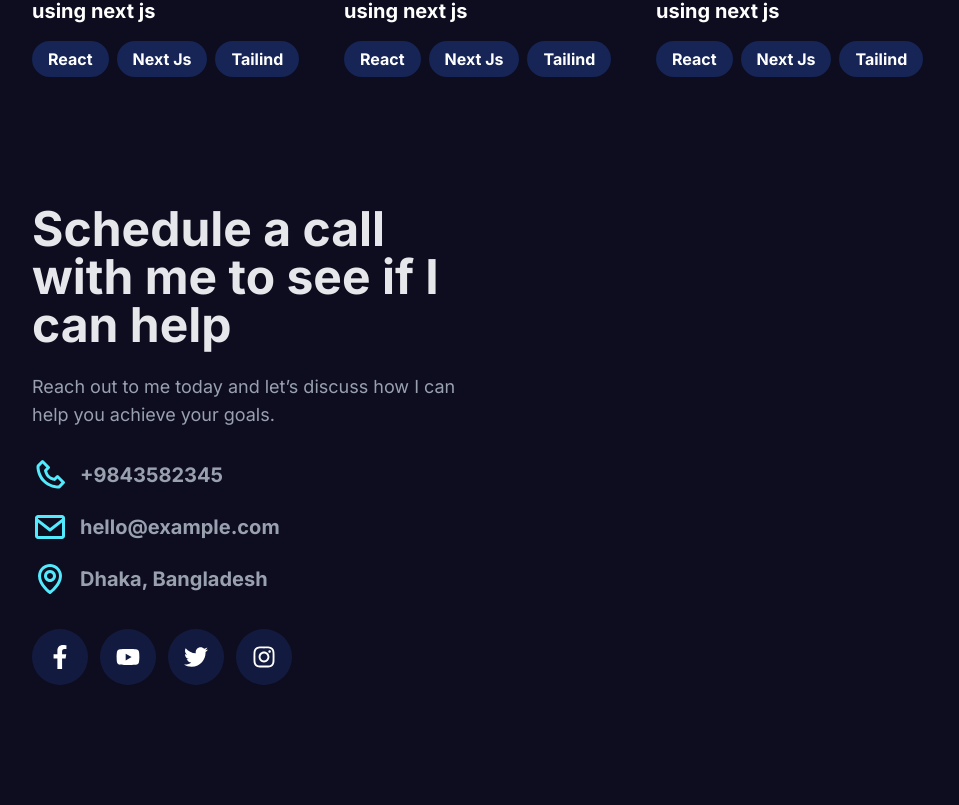
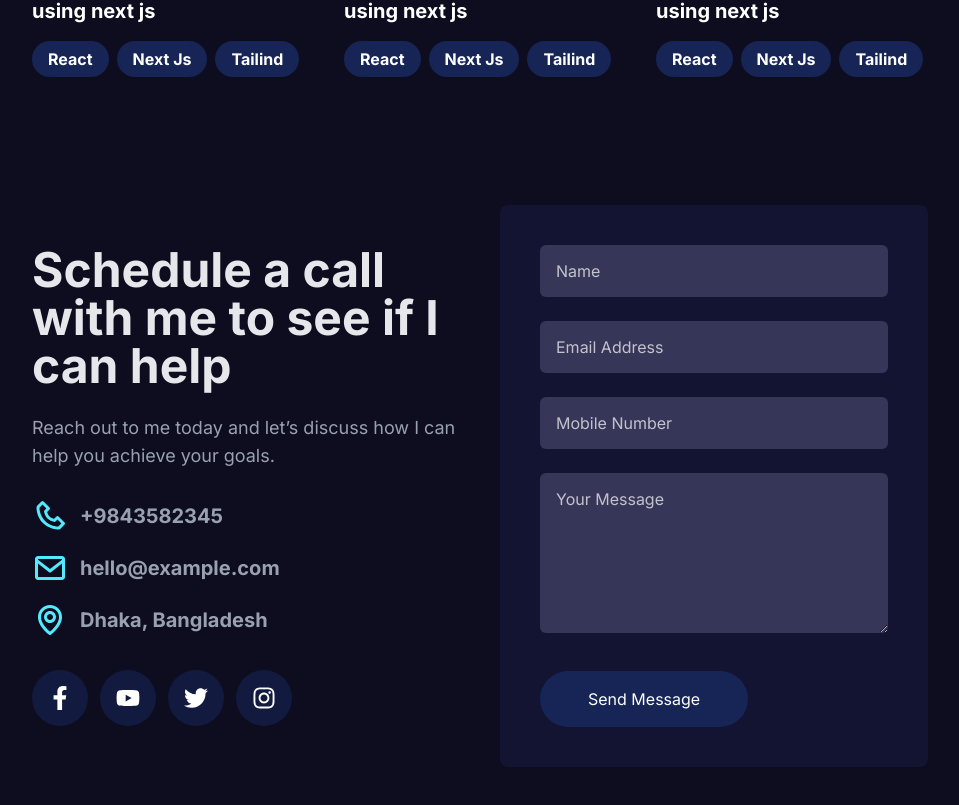
Before and after one commit to farzanacoder/NextJs-Portfolio, a Next.js app: page / in a window 1280 px wide. Shown: the part 5017-5822 px from the top of the page, without its empty margins (160-1119 px from the left). Before the commit the page ends 5766 px from the top, so only its background shows below. Built offline with nearby package versions, Linux system fonts and the light colour scheme.

Commit message:
Contact part done

```diff
--- a/components/Home/Contact/Contact.tsx
+++ b/components/Home/Contact/Contact.tsx
@@ -40,6 +40,14 @@ const Contact = () => {
                 </div>
             </div>
         </div>
+
+            <div className='md:p-10 p-5 bg-[#131332] rounded-lg'>
+                <input type="text" placeholder='Name' className='px-4 py-3.5 bg-[#363659] text-white outline-none rounded-md w-full placeholder:text-white/70'/>
+                <input type="email" placeholder='Email Address' className='px-4 py-3.5 my-6 bg-[#363659] text-white outline-none rounded-md w-full placeholder:text-white/70'/>
+                <input type="text" placeholder='Mobile Number' className='px-4 py-3.5 bg-[#363659] text-white outline-none rounded-md w-full placeholder:text-white/70'/>
+                <textarea name="msg" id="" cols="30" rows="10" placeholder='Your Message' className='px-4 py-3.5 mt-6 bg-[#363659] h-[10rem] text-white outline-none rounded-md w-full placeholder:text-white/70'></textarea>
+                <button className='mt-8 px-12 py-4 bg-blue-950 hover:bg-blue-900 transition-all cursor-pointer text-white rounded-full duration-300'>Send Message</button>
+            </div>
       </div>
     </div>
   )
```
